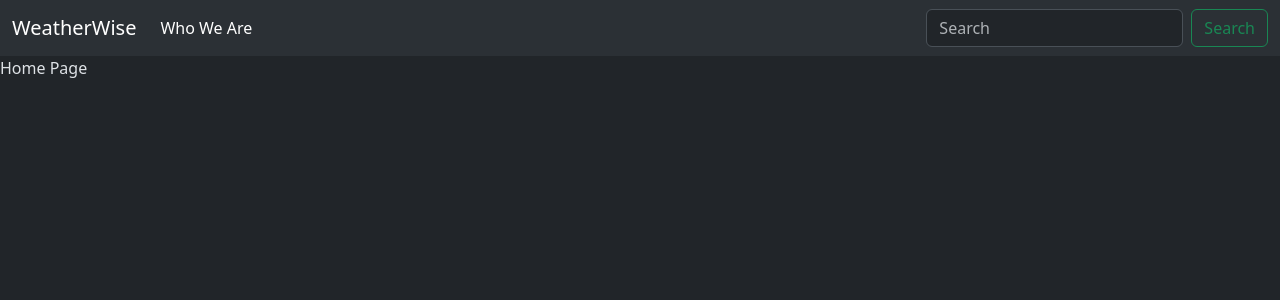
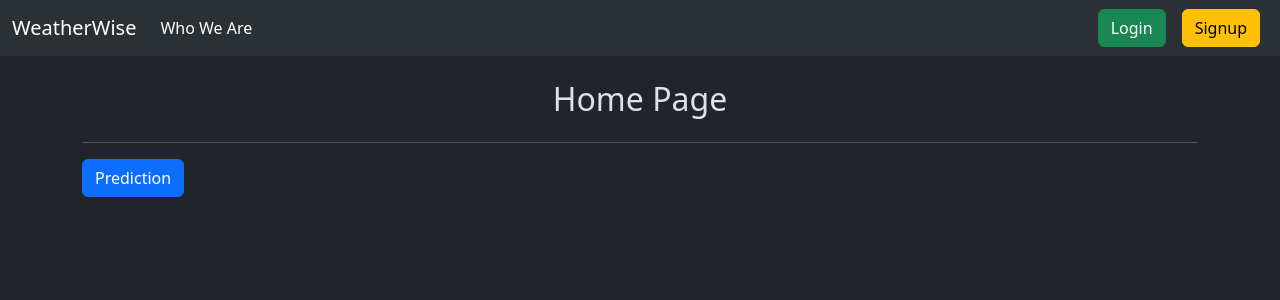
Before and after one commit to Shravan-0024/IT314_Project_G22, a Django app: page / in a window 1280 px wide. Shown: the top 300 px of the page. Run offline with Django 5.2, Linux system fonts and the light colour scheme.

Commit message:
Provide routes and assign views to all templates and linking them to navbar or home_page itself

```diff
--- a/DJANGO_BACKEND/weather_wise/app_home/urls.py
+++ b/DJANGO_BACKEND/weather_wise/app_home/urls.py
@@ -3,4 +3,7 @@ from app_home import views
 urlpatterns = [
     path('',views.home_view,name="home_view"),
     path('about/',views.about_view,name="about_view"),
+    path('login/',views.login_view,name="login_view"),
+    path('signup/',views.signup_view,name="signup_view"),
+    path('predict/',views.predict_view,name="predict_view"),
 ]
--- a/DJANGO_BACKEND/weather_wise/app_home/views.py
+++ b/DJANGO_BACKEND/weather_wise/app_home/views.py
@@ -5,3 +5,12 @@ def home_view(request):
 
 def about_view(request):
     return render(request,'home/about.html')
+
+def login_view(request):
+    return render(request,'registration/login.html')
+
+def signup_view(request):
+    return render(request,'registration/signup.html')
+
+def predict_view(request):
+    return render(request,'home/predict.html')
--- a/DJANGO_BACKEND/weather_wise/templates/home/about.html
+++ b/DJANGO_BACKEND/weather_wise/templates/home/about.html
@@ -3,5 +3,5 @@
 {% block title %}WeatherWise | About Us{% endblock  %}
 
 {% block content %}
-    About Us Page
+<h2 class="mt-4 mb-4 text-center">About Us Page</h2>
 {% endblock  %}
--- a/DJANGO_BACKEND/weather_wise/templates/home/home.html
+++ b/DJANGO_BACKEND/weather_wise/templates/home/home.html
@@ -3,5 +3,7 @@
 {% block title %}WeatherWise | Home{% endblock  %}
 
 {% block content %}
-    Home Page
+<h2 class="mt-4 mb-4 text-center">Home Page</h2>
+<hr>
+<a href="{% url "predict_view" %}"><button class="btn btn-primary">Prediction</button></a>
 {% endblock  %}
--- a/DJANGO_BACKEND/weather_wise/templates/home/predict.html
+++ b/DJANGO_BACKEND/weather_wise/templates/home/predict.html
@@ -3,5 +3,5 @@
 {% block title %}WeatherWise | Predictor{% endblock  %}
 
 {% block content %}
-    Predictor Page
+<h2 class="mt-4 mb-4 text-center">Predictor Page</h2>
 {% endblock  %}
--- a/DJANGO_BACKEND/weather_wise/templates/layout.html
+++ b/DJANGO_BACKEND/weather_wise/templates/layout.html
@@ -18,14 +18,16 @@
                 <a class="nav-link active" aria-current="page" href="{% url "about_view" %}">Who We Are</a>
                 </li>
             </ul>
-            <form class="d-flex" role="search">
-                <input class="form-control me-2" type="search" placeholder="Search" aria-label="Search">
-                <button class="btn btn-outline-success" type="submit">Search</button>
-            </form>
+            <div class="d-flex">
+                <a href="{% url "login_view" %}"><button class="btn btn-success me-2 mx-2">Login</button></a>
+                <a href="{% url "signup_view" %}"><button class="btn btn-warning me-2 mx-2">Signup</button></a>
+             </div>
             </div>
         </div>
         </nav>
-    {% block content %}{% endblock  %}
+    <div class="container">
+      {% block content %}{% endblock  %}
+    </div>
     <script src="https://cdn.jsdelivr.net/npm/bootstrap@5.3.3/dist/js/bootstrap.bundle.min.js" integrity="sha384-YvpcrYf0tY3lHB60NNkmXc5s9fDVZLESaAA55NDzOxhy9GkcIdslK1eN7N6jIeHz" crossorigin="anonymous"></script>
   </body>
 </html>
```
